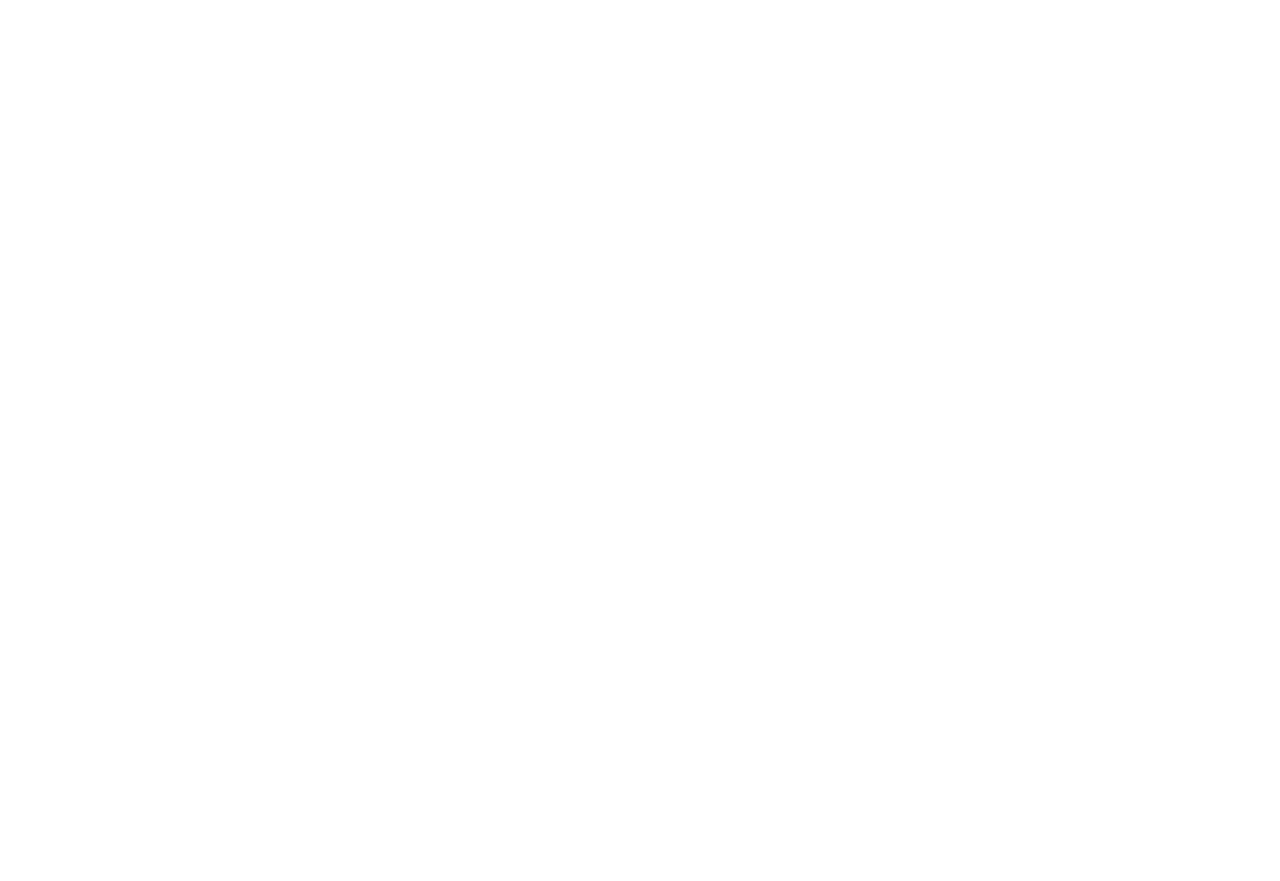
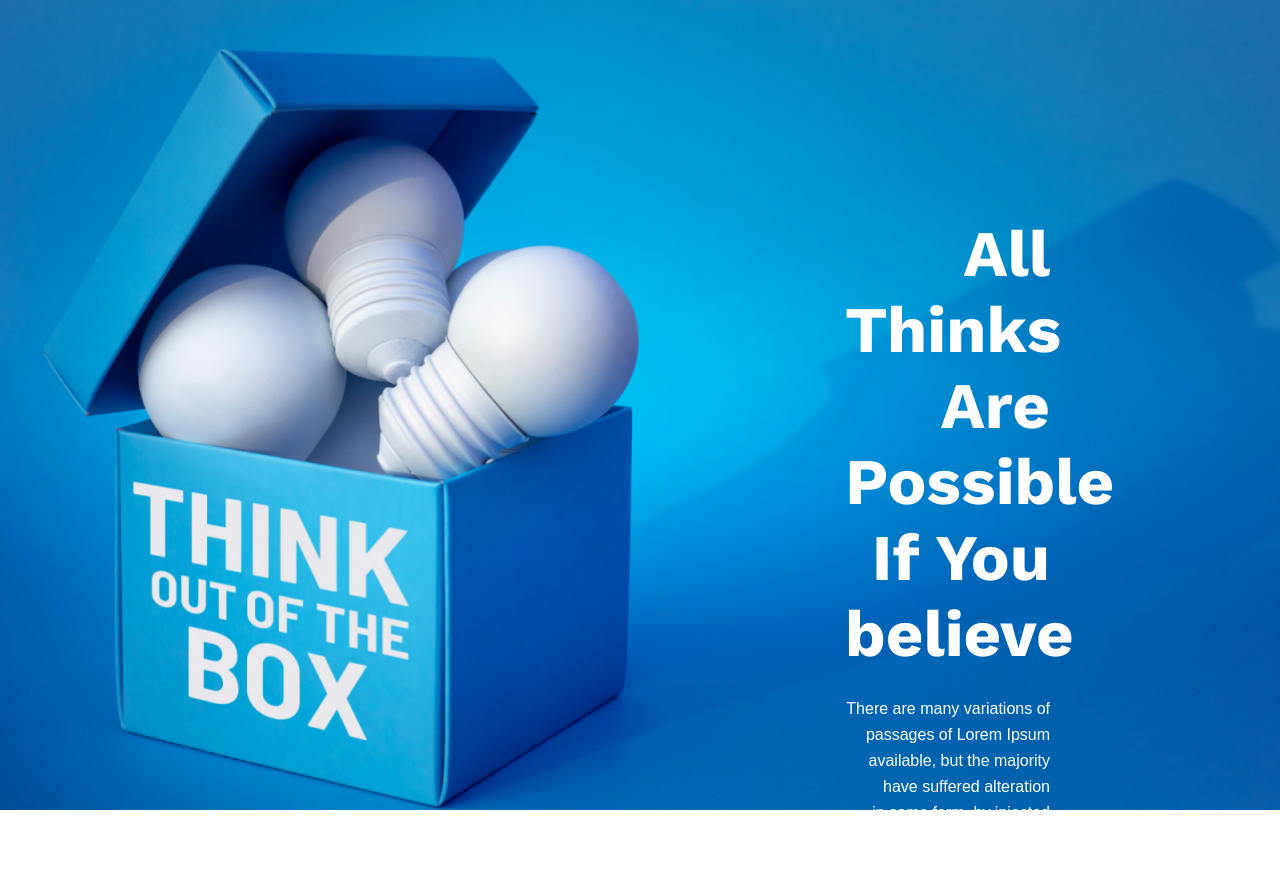
Before and after one commit to ramohin1236/third-repo, a plain HTML site: page index.html in a window 1280 px wide. Shown: the top 881 px of the page. Drawn offline with nearby package versions, Linux system fonts and the light colour scheme; files whose address does not match are found by name.

Commit message:
byedssdfs

```diff
--- a/css/styles.css
+++ b/css/styles.css
@@ -9,7 +9,7 @@ body {
 
 header {
     height: 100vh;
-    background-image: url("./images/banner/banner3.png");
+    background-image: url("../images/banner/banner3.png");
     background-repeat: no-repeat;
     background-size: cover;
     background-position: center;
```
